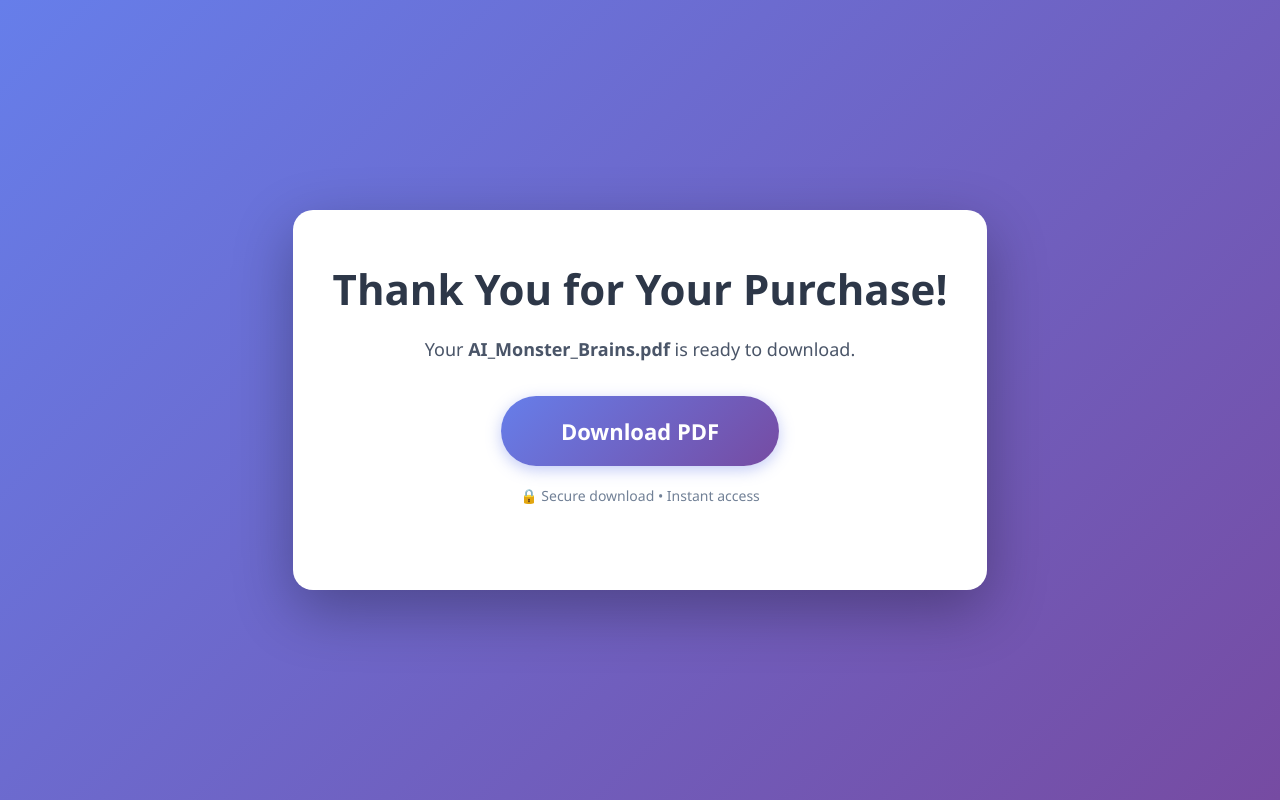
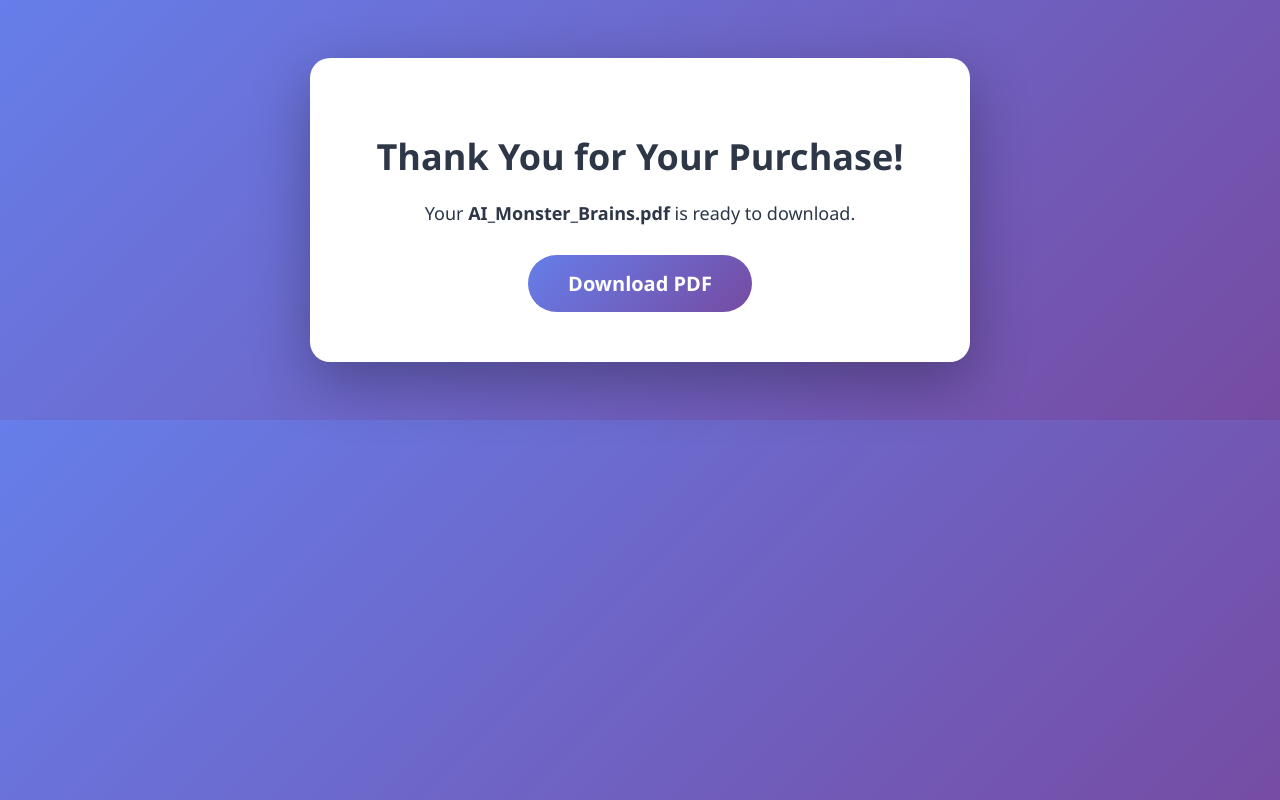
Before and after one commit to openinfo-automation/my_digital_shop, a Flask app: page /success in a window 1280 px wide. Run offline with Flask 3, Linux system fonts and the light colour scheme.

Commit message:
Refactor success page styles and audio playback

```diff
--- a/templates/success.html
+++ b/templates/success.html
@@ -4,38 +4,28 @@
 <meta charset="UTF-8">
 <meta name="viewport" content="width=device-width, initial-scale=1.0">
 <title>Thank You!</title>
+<link rel="icon" href="/static/favicon.ico">
 <style>
-* { margin: 0; padding: 0; box-sizing: border-box; }
 body {
     font-family: 'Segoe UI', Tahoma, Geneva, Verdana, sans-serif;
+    text-align: center;
+    padding: 50px;
     background: linear-gradient(135deg, #667eea 0%, #764ba2 100%);
-    min-height: 100vh;
-    display: flex;
-    justify-content: center;
-    align-items: center;
-    padding: 20px;
+    color: #2d3748;
 }
 .container {
-    max-width: 700px;
+    max-width: 600px;
+    margin: 0 auto;
     background: white;
     border-radius: 20px;
     box-shadow: 0 20px 60px rgba(0,0,0,0.3);
-    padding: 50px 40px;
-    text-align: center;
+    padding: 50px 30px;
 }
-h1 {
-    color: #2d3748;
-    font-size: 42px;
-    margin-bottom: 20px;
-}
-p {
-    font-size: 18px;
-    color: #4a5568;
-    margin-bottom: 35px;
-}
+h1 { font-size: 36px; margin-bottom: 20px; font-weight: 700; }
+p { font-size: 18px; margin-bottom: 30px; }
 .download-button {
-    padding: 20px 60px;
-    font-size: 22px;
+    padding: 15px 40px;
+    font-size: 20px;
     cursor: pointer;
     background: linear-gradient(135deg, #667eea 0%, #764ba2 100%);
     color: white;
@@ -45,22 +35,10 @@ p {
     font-weight: 600;
     text-decoration: none;
     display: inline-block;
-    box-shadow: 0 4px 15px rgba(102, 126, 234, 0.4);
 }
 .download-button:hover {
     transform: translateY(-2px);
     box-shadow: 0 6px 20px rgba(102, 126, 234, 0.6);
-}
-.guarantee {
-    margin-top: 20px;
-    font-size: 14px;
-    color: #718096;
-}
-@media (max-width: 768px) {
-.container { padding: 30px 20px; }
-h1 { font-size: 32px; }
-p { font-size: 16px; }
-.download-button { font-size: 18px; padding: 15px 50px; }
 }
 </style>
 </head>
@@ -70,19 +48,20 @@ p { font-size: 16px; }
 <audio autoplay loop id="bg-music">
     <source src="/static/mysong.mp3" type="audio/mpeg">
 </audio>
-<script>
-document.addEventListener("click", function() {
-    const audio = document.getElementById("bg-music");
-    if (audio) audio.play();
-}, { once: true });
-</script>
 
 <div class="container">
     <h1>Thank You for Your Purchase!</h1>
     <p>Your <strong>AI_Monster_Brains.pdf</strong> is ready to download.</p>
     <a href="/static/AI_Monster_Brains.pdf" download class="download-button">Download PDF</a>
-    <p class="guarantee">🔒 Secure download • Instant access</p>
 </div>
+
+<script>
+// Play audio on first click for mobile
+document.addEventListener("click", function() {
+    const audio = document.getElementById("bg-music");
+    if(audio) audio.play();
+}, { once: true });
+</script>
 
 </body>
 </html>
```
